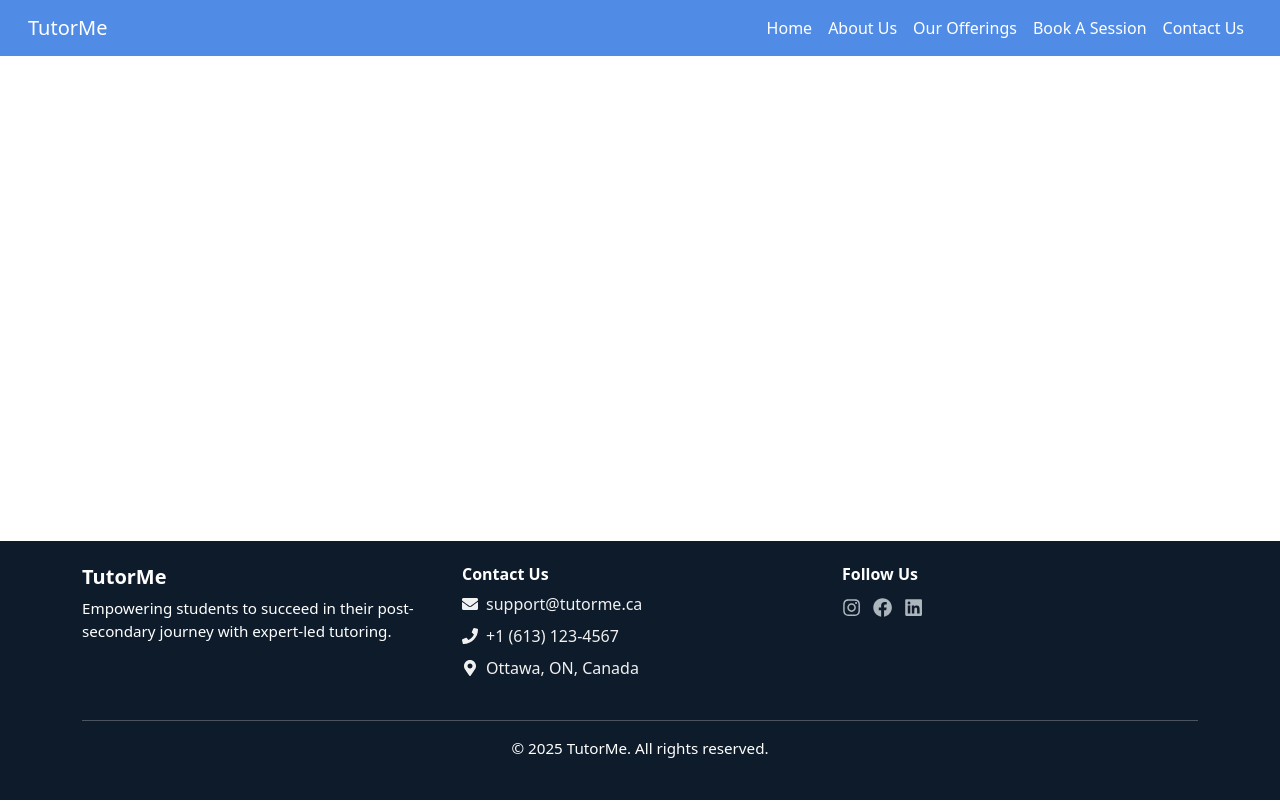
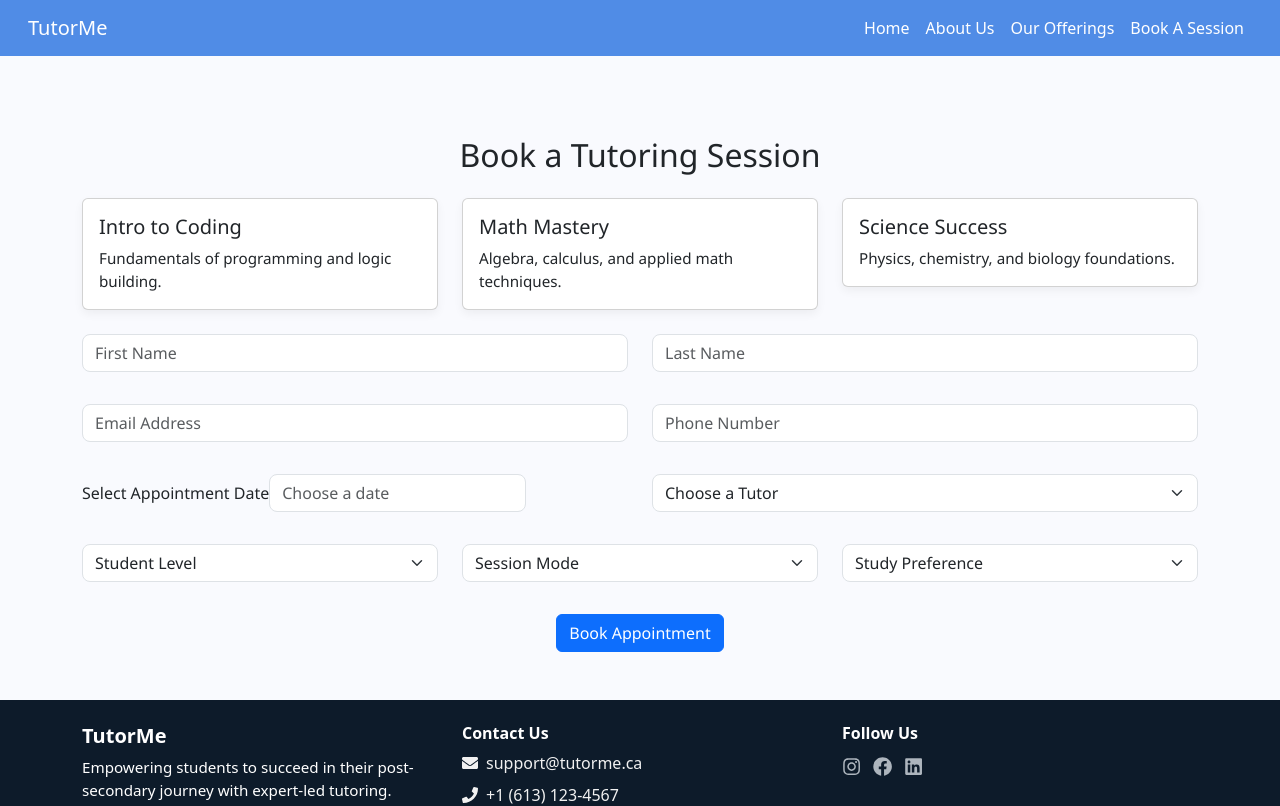
Before and after one commit to anthony0246/TutorMe, a React (Create React App) app in the folder my-app/: page /booksession in a window 1280 px wide. Shown: the top 806 px of the page. Built offline with nearby package versions, Linux system fonts and the light colour scheme.

Commit message:
Designed the Book a Session page

```diff
--- a/my-app/package.json
+++ b/my-app/package.json
@@ -10,6 +10,7 @@
     "bootstrap": "^5.3.6",
     "react": "^19.1.0",
     "react-bootstrap": "^2.10.10",
+    "react-datepicker": "^8.4.0",
     "react-dom": "^19.1.0",
     "react-icons": "^5.5.0",
     "react-router-dom": "^7.6.2",
--- a/my-app/src/App.js
+++ b/my-app/src/App.js
@@ -4,6 +4,7 @@ import AppNavbar from './Navbar';
 import OurOfferings from './OurOfferings';
 import Footer from './Footer';
 import AboutUs from './AboutUs';
+import BookSession from './BookSession';
 import { BrowserRouter, Routes, Route } from 'react-router-dom';
 import HeroSection from './HeroSection';
 import HomePageCards from './HomePageCards';
@@ -26,6 +27,7 @@ function App() {
             />
             <Route path="/offerings" element={<OurOfferings />} />
             <Route path="/aboutus" element={<AboutUs />} />
+            <Route path="/booksession" element={<BookSession />} />
             {/* Add more routes as needed */}
           </Routes>
         </div>
--- /dev/null
+++ b/my-app/src/BookSession.css
@@ -0,0 +1,40 @@
+.book-session-page {
+  background-color: #f9fafe;
+  font-family: 'Segoe UI', sans-serif;
+  padding-top: 2rem;
+}
+
+.package-card {
+  cursor: pointer;
+  border: 2px solid transparent;
+  transition: transform 0.3s ease, border-color 0.3s ease;
+  background-color: #ffffff;
+  box-shadow: 0 4px 10px rgba(0, 0, 0, 0.05);
+}
+
+.package-card:hover {
+  transform: scale(1.03);
+  border-color: #007bff;
+}
+
+.package-card.selected {
+  border-color: #007bff;
+  background-color: #e6f0ff;
+}
+
+form .form-control, form .form-select {
+  margin-bottom: 1rem;
+  border-radius: 0.5rem;
+}
+
+button[type=\"submit\"] {
+  padding: 0.6rem 2rem;
+  font-weight: 600;
+  background-color: #0056b3;
+  border: none;
+  border-radius: 0.5rem;
+}
+
+button[type=\"submit\"]:hover {
+  background-color: #003d80;
+}
--- /dev/null
+++ b/my-app/src/BookSession.js
@@ -0,0 +1,140 @@
+import React, { useState } from 'react';
+import './BookSession.css';
+import {
+  Container,
+  Form,
+  Button,
+  Row,
+  Col,
+  Card,
+} from 'react-bootstrap';
+import DatePicker from 'react-datepicker';
+import 'react-datepicker/dist/react-datepicker.css';
+
+const packages = [
+  {
+    title: 'Intro to Coding',
+    description: 'Fundamentals of programming and logic building.',
+    id: 'coding'
+  },
+  {
+    title: 'Math Mastery',
+    description: 'Algebra, calculus, and applied math techniques.',
+    id: 'math'
+  },
+  {
+    title: 'Science Success',
+    description: 'Physics, chemistry, and biology foundations.',
+    id: 'science'
+  }
+];
+
+const tutors = ['Amira Khalil', 'Layla Kassem', 'Youssef Farhat'];
+
+function BookSession() {
+  const [selectedDate, setSelectedDate] = useState(null);
+  const [selectedPackage, setSelectedPackage] = useState(null);
+
+  const handlePackageClick = (pkgId) => {
+    setSelectedPackage(pkgId);
+  };
+
+  const handleSubmit = (e) => {
+    e.preventDefault();
+    alert('Appointment booked successfully!');
+  };
+
+  return (
+    <div className="book-session-page">
+      <Container className="py-5">
+        <h2 className="text-center mb-4">Book a Tutoring Session</h2>
+
+        <Row className="mb-4">
+          {packages.map((pkg) => (
+            <Col md={4} key={pkg.id}>
+              <Card
+                className={`package-card ${selectedPackage === pkg.id ? 'selected' : ''}`}
+                onClick={() => handlePackageClick(pkg.id)}
+              >
+                <Card.Body>
+                  <Card.Title>{pkg.title}</Card.Title>
+                  <Card.Text>{pkg.description}</Card.Text>
+                </Card.Body>
+              </Card>
+            </Col>
+          ))}
+        </Row>
+
+        <Form onSubmit={handleSubmit}>
+          <Row className="mb-3">
+            <Col md={6}><Form.Control placeholder="First Name" required /></Col>
+            <Col md={6}><Form.Control placeholder="Last Name" required /></Col>
+          </Row>
+
+          <Row className="mb-3">
+            <Col md={6}><Form.Control type="email" placeholder="Email Address" required /></Col>
+            <Col md={6}><Form.Control type="tel" placeholder="Phone Number" required /></Col>
+          </Row>
+
+          <Row className="mb-3">
+            <Col md={6}>
+              <Form.Group>
+                <Form.Label>Select Appointment Date</Form.Label>
+                <DatePicker
+                  selected={selectedDate}
+                  onChange={(date) => setSelectedDate(date)}
+                  className="form-control"
+                  placeholderText="Choose a date"
+                  required
+                />
+              </Form.Group>
+            </Col>
+
+            <Col md={6}>
+              <Form.Select required>
+                <option value="">Choose a Tutor</option>
+                {tutors.map((tutor, idx) => (
+                  <option key={idx}>{tutor}</option>
+                ))}
+              </Form.Select>
+            </Col>
+          </Row>
+
+          <Row className="mb-3">
+            <Col md={4}>
+              <Form.Select required>
+                <option value="">Student Level</option>
+                <option>High School</option>
+                <option>Post-Secondary</option>
+              </Form.Select>
+            </Col>
+
+            <Col md={4}>
+              <Form.Select required>
+                <option value="">Session Mode</option>
+                <option>Online</option>
+                <option>In Person</option>
+              </Form.Select>
+            </Col>
+
+            <Col md={4}>
+              <Form.Select required>
+                <option value="">Study Preference</option>
+                <option>Group</option>
+                <option>Individual</option>
+              </Form.Select>
+            </Col>
+          </Row>
+
+          <div className="text-center">
+            <Button variant="primary" type="submit">
+              Book Appointment
+            </Button>
+          </div>
+        </Form>
+      </Container>
+    </div>
+  );
+}
+
+export default BookSession;
--- a/my-app/src/Navbar.js
+++ b/my-app/src/Navbar.js
@@ -20,7 +20,6 @@ function AppNavbar() {
             <Nav.Link className="text-white" as={Link} to="/aboutus">About Us</Nav.Link>
             <Nav.Link className="text-white" as={Link} to="/offerings">Our Offerings</Nav.Link>
             <Nav.Link className="text-white" as={Link} to="/booksession">Book A Session</Nav.Link>
-            <Nav.Link className="text-white" as={Link} to="/contactus">Contact Us</Nav.Link>
           </Nav>
         </Navbar.Collapse>
       </Container>
```
Also changed, not shown: 1 other file (tests, documents, lock files or other folders).
